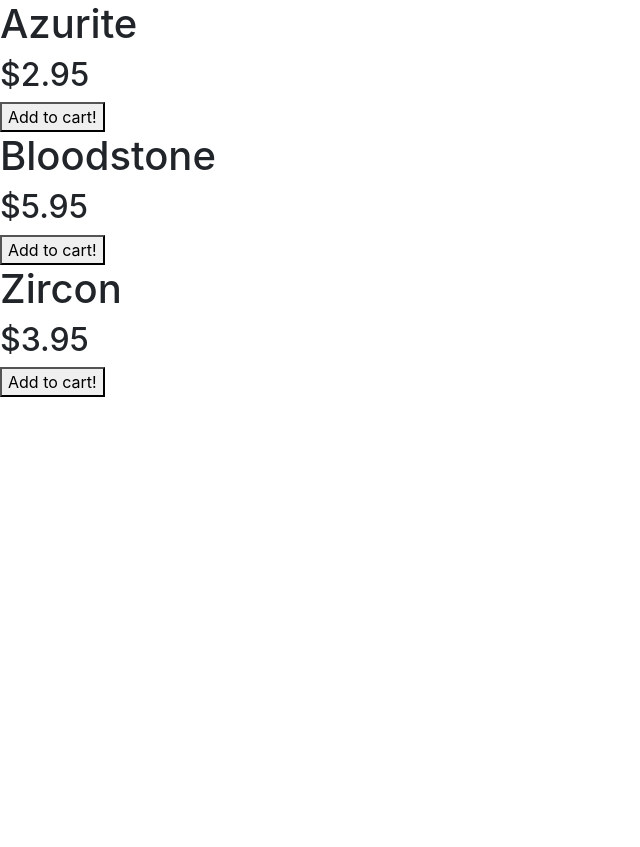
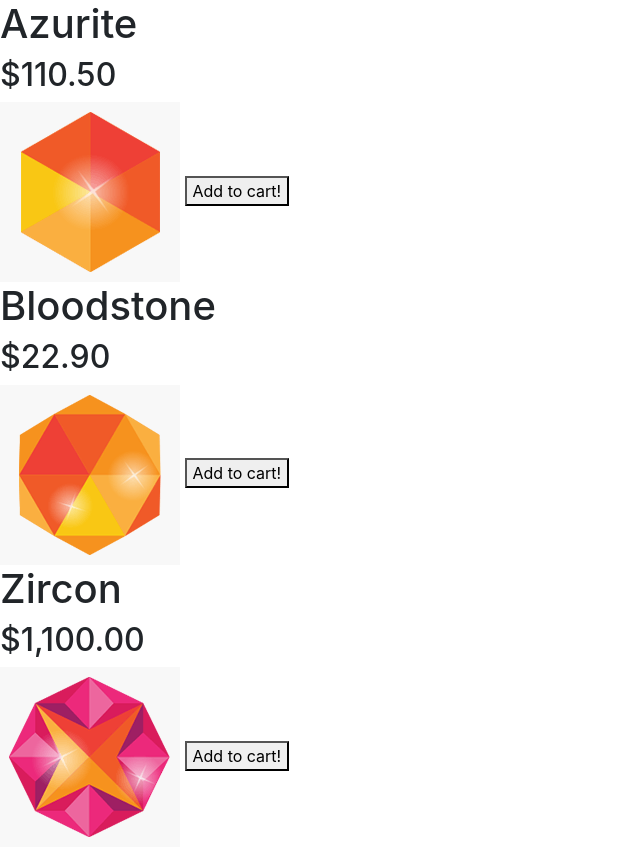
Before and after one commit to lucasnesci/practica-angular, a plain HTML site: page index.html in a window 1280 px wide. Shown: the whole page, without its empty margins (0-640 px from the left). Before the commit the page ends 800 px from the top, so only its background shows below. Drawn offline with nearby package versions, Linux system fonts and the light colour scheme; some packages are replaced by stand-ins of ours; a script that the page names is missing.

Commit message:
Clase 2 - Ejericio 2

```diff
--- a/StoreController.js
+++ b/StoreController.js
@@ -1,11 +1,84 @@
 (function() {
   'use strict';
 
-  var gems = [
-    { name: 'Azurite', price: 2.95 },
-    { name: 'Bloodstone', price: 5.95 },
-    { name: 'Zircon', price: 3.95 },
-  ];
+  var gems = [{
+      name: 'Azurite',
+      description: "Some gems have hidden qualities beyond their luster, beyond their shine... Azurite is one of those gems.",
+      shine: 8,
+      price: 110.50,
+      rarity: 7,
+      color: '#CCC',
+      faces: 14,
+      images: [
+        "images/gem-02.gif",
+        "images/gem-05.gif",
+        "images/gem-09.gif"
+      ],
+      reviews: [{
+          stars: 5,
+          body: "I love this gem!",
+          author: "joe@example.org",
+          createdOn: 1397490980837
+      }, {
+          stars: 1,
+          body: "This gem sucks.",
+          author: "tim@example.org",
+          createdOn: 1397490980837
+      }]
+    }, {
+      name: 'Bloodstone',
+      description: "Origin of the Bloodstone is unknown, hence its low value. It has a very high shine and 12 sides, however.",
+      shine: 9,
+      price: 22.90,
+      rarity: 6,
+      color: '#EEE',
+      faces: 12,
+      images: [
+        "images/gem-01.gif",
+        "images/gem-03.gif",
+        "images/gem-04.gif"
+      ],
+      reviews: [{
+          stars: 3,
+          body: "I think this gem was just OK, could honestly use more shine, IMO.",
+          author: "JimmyDean@example.org",
+          createdOn: 1397490980837
+      }, {
+          stars: 4,
+          body: "Any gem with 12 faces is for me!",
+          author: "gemsRock@example.org",
+          createdOn: 1397490980837
+      }]
+  }, {
+      name: 'Zircon',
+      description: "Zircon is our most coveted and sought after gem. You will pay much to be the proud owner of this gorgeous and high shine gem.",
+      shine: 70,
+      price: 1100,
+      rarity: 2,
+      color: '#000',
+      faces: 6,
+      images: [
+        "images/gem-06.gif",
+        "images/gem-07.gif",
+        "images/gem-08.gif"
+      ],
+      reviews: [{
+          stars: 1,
+          body: "This gem is WAY too expensive for its rarity value.",
+          author: "turtleguyy@example.org",
+          createdOn: 1397490980837
+      }, {
+          stars: 1,
+          body: "BBW: High Shine != High Quality.",
+          author: "LouisW407@example.org",
+          createdOn: 1397490980837
+      }, {
+          stars: 1,
+          body: "Don't waste your rubles!",
+          author: "nat@example.org",
+          createdOn: 1397490980837
+      }]
+  }];
 
   angular
     .module('gemStore', [])
--- a/index.html
+++ b/index.html
@@ -7,6 +7,7 @@
   <div ng-repeat="product in store.products" ng-hide="product.soldOut">
     <h1>{{ product.name }}</h1>
     <h2>{{ product.price | currency }}</h2>
+    <img ng-src="{{product.images[0]}}"/>
     <button ng-click="store.purchase(product)">Add to cart!</button>
   </div>
 
```
Also changed, not shown: images/gem-01.gif (added), images/gem-02.gif (added), images/gem-03.gif (added), images/gem-04.gif (added), images/gem-05.gif (added), images/gem-06.gif (added), images/gem-07.gif (added), images/gem-08.gif (added), images/gem-09.gif (added).
